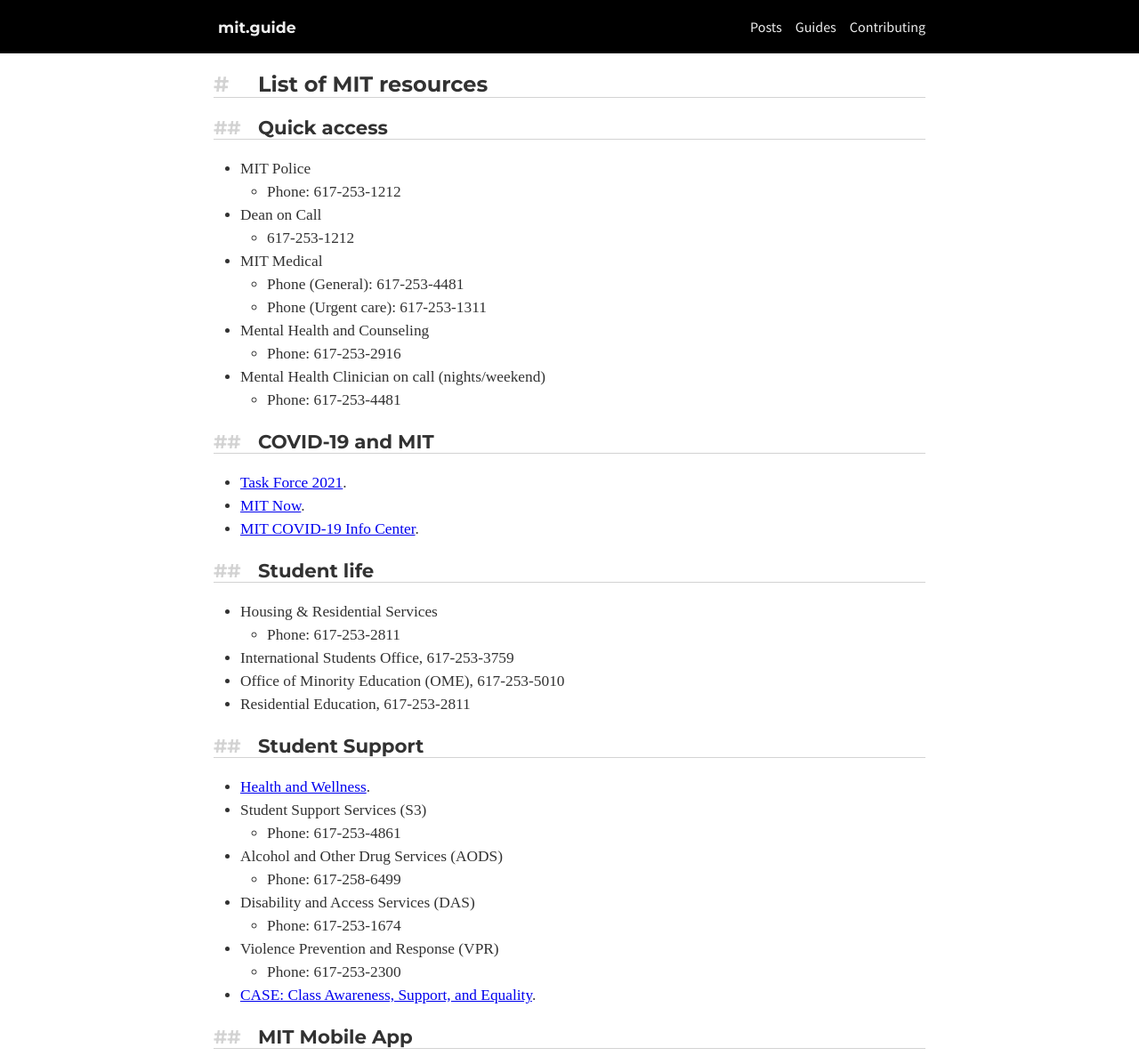
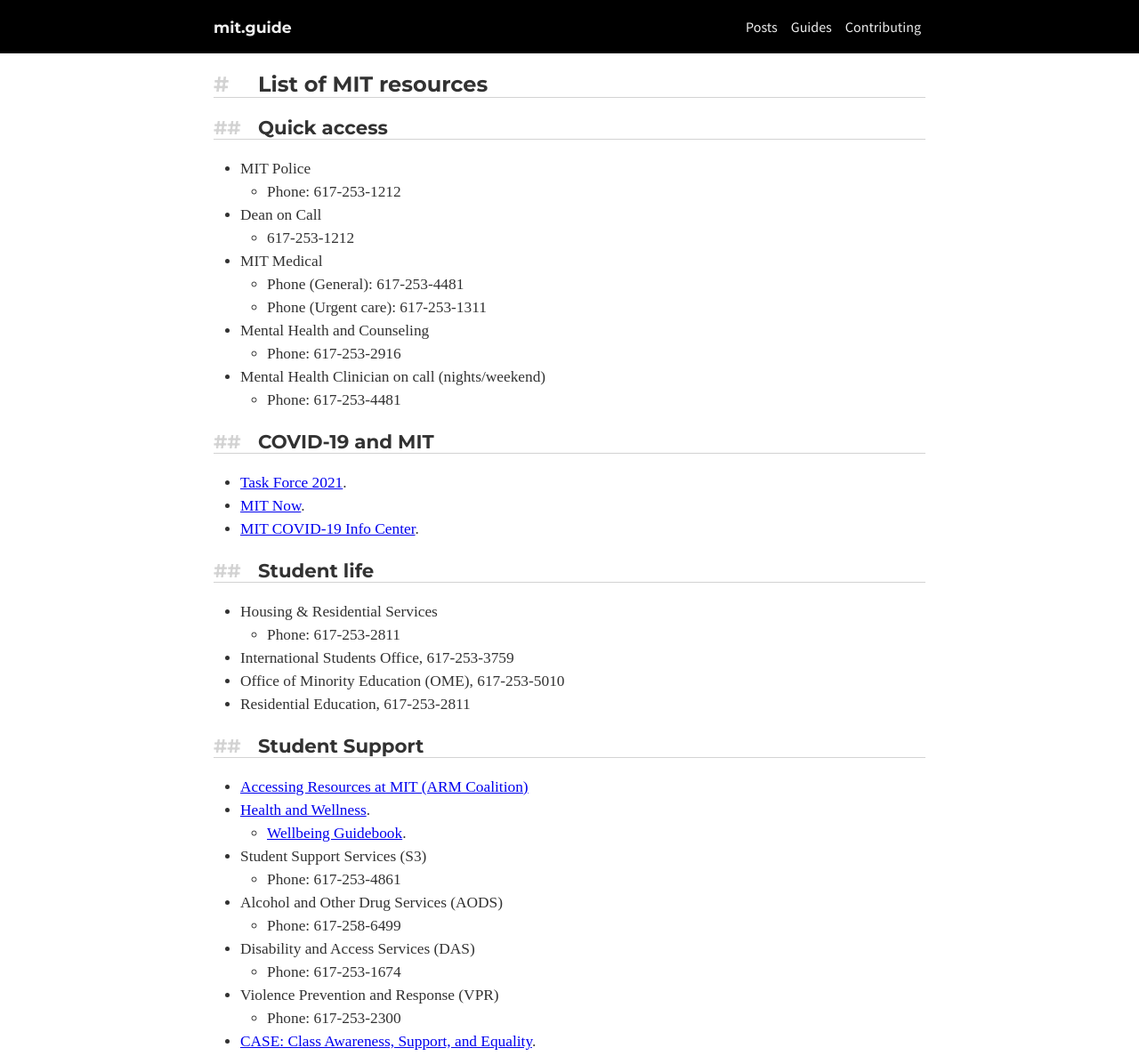
Before and after one commit to mitguide/mitguide.github.io, a Gatsby site: page /resources in a window 1280 px wide. Shown: the top 1187 px of the page at 89% size. Built offline with nearby package versions, Linux system fonts and the light colour scheme; Gatsby itself is replaced by a stand-in of ours; some packages are replaced by stand-ins of ours; a web font is replaced by a local one.

Commit message:
update padding

```diff
--- a/content/resources.mdx
+++ b/content/resources.mdx
@@ -30,7 +30,9 @@
 * Residential Education, 617-253-2811
 
 ## Student Support
+* [Accessing Resources at MIT (ARM Coalition)](http://studentlife.mit.edu/arm)
 * [Health and Wellness](http://studentlife.mit.edu/wellness-and-support).
+  * [Wellbeing Guidebook](https://mediacdn.guidebook.com/upload/173503/Nn6qSaHsEw7ClIItwd7GUOhEHoCd6pkBvbKq.pdf).
 * Student Support Services (S3)
   * Phone: 617-253-4861
 * Alcohol and Other Drug Services (AODS)
--- a/content/urops.mdx
+++ b/content/urop.mdx
@@ -1,7 +1,7 @@
 ---
 title: The quickstart guide to UROPs (research!)
 date: 2020-08-17
-slug: urops
+slug: urop
 ---
 
 ## Quick links
--- a/src/components/header.module.scss
+++ b/src/components/header.module.scss
@@ -9,7 +9,8 @@
   height: 60px;
   justify-content: space-between;
   align-items: center;
-  padding-left: 10px;
+  padding-left: 20px;
+  padding-right: 20px;
   max-width: $maxwidth;
   margin: auto;
 
--- a/src/templates/section.module.scss
+++ b/src/templates/section.module.scss
@@ -3,8 +3,8 @@
 $mdwidth: 50px;
 
 .contentBody {
-  padding-left: 10px;
-  padding-right: 10px;
+  padding-left: 20px;
+  padding-right: 20px;
   max-width: $maxwidth;
   margin: auto;
 
```
